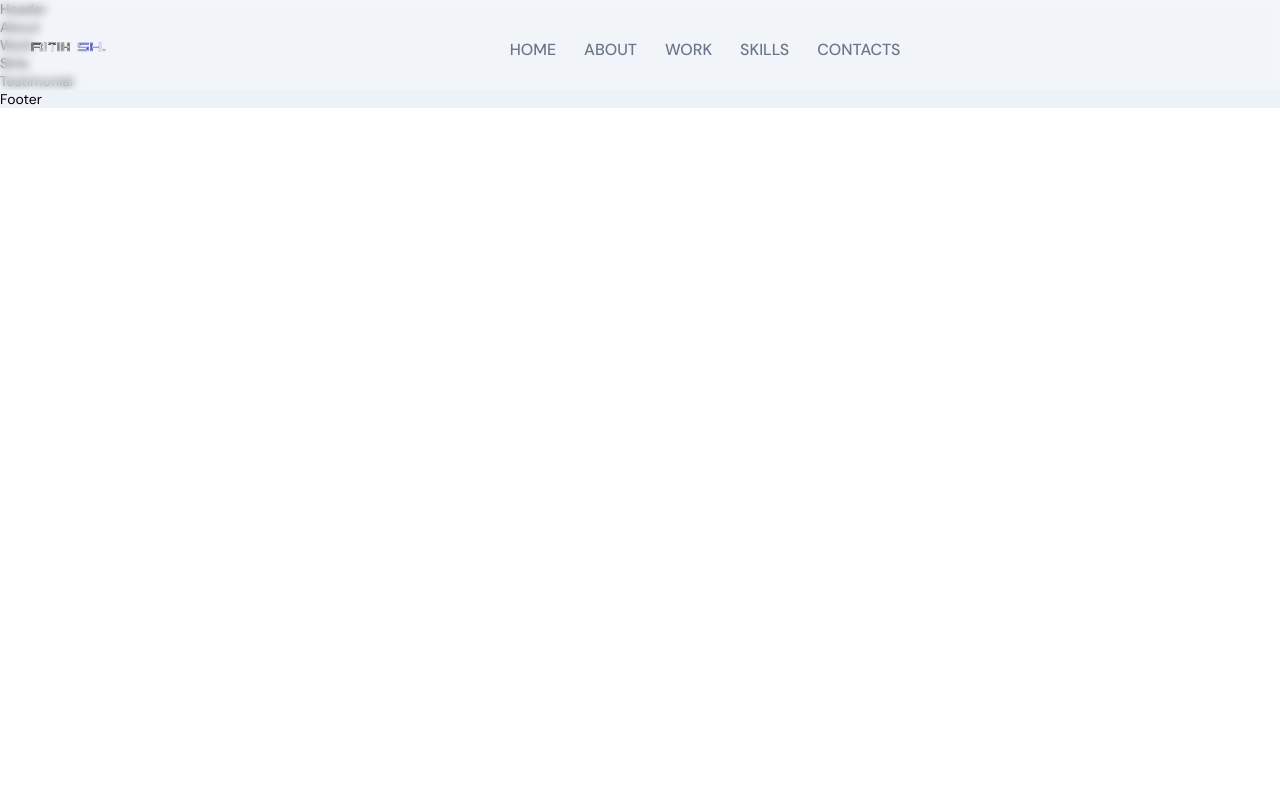
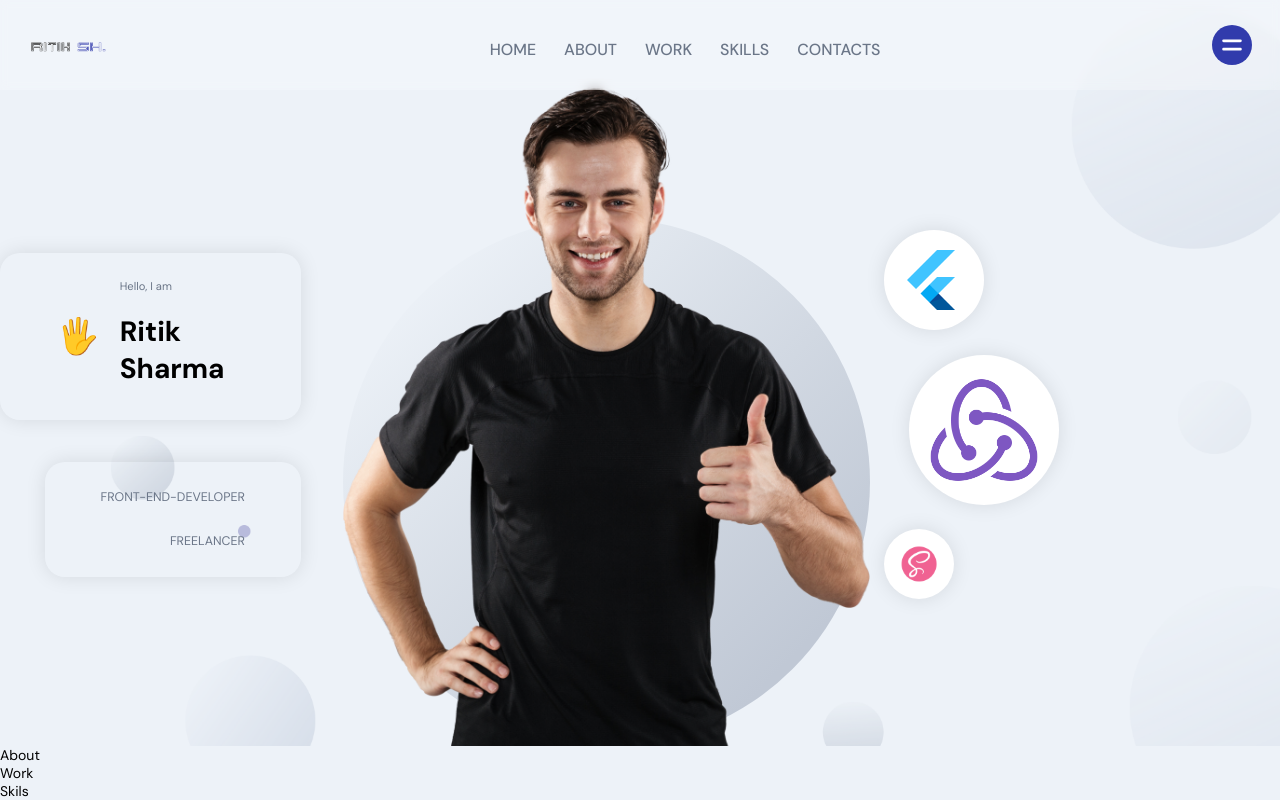
Before and after one commit to ritik7905/portfolio, a React (Create React App) app: page / in a window 1280 px wide. Built offline with nearby package versions, Linux system fonts and the light colour scheme.

Commit message:
ADD: Header_part

```diff
--- a/src/components/Navbar/style.scss
+++ b/src/components/Navbar/style.scss
@@ -24,6 +24,10 @@
         @include desktop-lg {
             width: 180px;
             height: 40px;
+        }
+        @include iphone5 {
+            width: 130px;
+            height: 45px;
         }
     }
 }
@@ -77,10 +81,10 @@
     display: flex;
     justify-content: center;
     align-items: center;
-    display: none;
-    @media screen and (max-width: 700px) {
-        display: block;
-    }
+    // display: none;
+    // @media screen and (max-width: 700px) {
+    //     display: block;
+    // }
     svg {
         font-size: 25px;
         width: 70%;
@@ -113,8 +117,7 @@
             cursor: pointer;
             position: absolute;
             top: 20px;
-            // right: 20px;
-            left: 20;
+            right: 20px;
         }
         ul {
             list-style: none;
@@ -132,7 +135,7 @@
                     text-decoration: none;
                     color: $gray-color;
                     text-transform: uppercase;
-                    font-size: 20px;
+                    font-size: 1rem;
                     font-weight: 500;
                     transition: all 0.3s ease-in-out;
                     &:hover {
--- /dev/null
+++ b/src/container/Header/Header.js
@@ -0,0 +1,72 @@
+import React from 'react'
+import { motion } from "framer-motion"
+import { images } from '../../constants'
+// styles
+import "./style.scss"
+
+const Header = () => {
+
+    const scaleVariants = {
+        whileInView: {
+            scale: [0, 1],
+            opacity: [0, 1],
+            transition: {
+                duration: 1,
+                ease: "easeInOut",
+            }
+        }
+    }
+    return (
+        <div id='home' className='app__header app__flex'>
+            <motion.div
+                whileInView={{ x: [-100, 0], opacity: [0, 1] }}
+                transition={{ duration: 0.5 }}
+                className="app__header-info"
+            >
+                <div className='app__header-badge'>
+                    <div className='badge-cmp app__flex'>
+                        <span>🖐</span>
+                        <div style={{ marginLeft: 20 }}>
+                            <p className='p-text'>Hello, I am</p>
+                            <h1 className='h-text'>Ritik Sharma</h1>
+                        </div>
+                    </div>
+                    <div className="tag-cmp app__flex">
+                        <p className='p-text'>Front-End-Developer</p>
+                        <p className='p-text'>Freelancer</p>
+                    </div>
+                </div>
+            </motion.div>
+            <motion.div
+                whileInView={{ opacity: [0, 1] }}
+                transition={{ duration: 0.5, delayChildren: 0.5 }}
+                className="app__header-img"
+            >
+                <img src={images.profile} alt="Profile_image.." />
+
+                <motion.img whileInView={{ scale: [0, 1] }}
+                    transition={{ duration: 1, ease: "easeInOut" }}
+                    src={images.circle}
+                    className="overlay_circle" />
+
+            </motion.div>
+            <motion.div
+                variants={scaleVariants}
+                whileInView={scaleVariants.whileInView}
+                className="app__hedaer-circles"
+            >
+                {[images.flutter, images.redux, images.sass].map((item, index) => {
+                    return (
+                        <div className='circle-cmp app_flex' key={`circle-${index}`}>
+                            <img src={item} alt="circles" />
+                        </div>
+                    )
+                })}
+
+            </motion.div>
+
+        </div>
+    )
+}
+
+export default Header
--- a/src/container/Header/Header.jsx
+++ /dev/null
@@ -1,9 +0,0 @@
-import React from 'react'
-
-const Header = () => {
-  return (
-    <div>Header</div>
-  )
-}
-
-export default Header
--- a/src/container/Header/style.scss
+++ b/src/container/Header/style.scss
@@ -0,0 +1,165 @@
+@import "../../styles/variables/color";
+#home {
+    position: relative;
+    background: url("../../assets/bgIMG.png");
+    background-size: cover;
+    background-repeat: repeat;
+    background-position: center;
+    .app__wrapper {
+        padding: 0;
+        .copyright {
+            display: none;
+        }
+    }
+}
+
+.app__header {
+    flex: 1;
+    width: 100%;
+    height: 100%;
+    flex-direction: row;
+    padding-top: 6rem;
+    @media screen and (min-width: 2000px) {
+        padding-top: 8rem;
+    }
+    @media screen and (max-width: 1200px) {
+        flex-direction: column;
+        padding-top: 10rem;
+    }
+    @media screen and (max-width: 450px) {
+        padding: 6rem 1rem 2rem;
+    }
+}
+
+.app__header-info {
+    flex: 0.65;
+    display: flex;
+    justify-content: flex-start;
+    height: 100%;
+    align-items: flex-start;
+    flex-direction: column;
+    @media screen and (max-width: 2000px) {
+        width: 100%;
+    }
+}
+
+.app__header-badge {
+    width: 100%;
+    display: flex;
+    justify-content: flex-end;
+    align-items: flex-end;
+    flex-direction: column;
+    .badge-cmp,
+    .tag-cmp {
+        padding: 1rem 4rem;
+        border: $white-color;
+        border-radius: 20px;
+        flex-direction: row;
+        margin-right: 3rem;
+        width: auto;
+        box-shadow: 0 0 20px rgba(0, 0, 0, 0.1);
+    }
+    .tag-cmp {
+        flex-direction: column;
+        margin-top: 3rem;
+        p {
+            width: 100%;
+            text-transform: uppercase;
+            text-align: right;
+            font-size: 0.89rem;
+        }
+    }
+    span {
+        font-size: 2.5rem;
+        @media screen and (min-width: 2000px) {
+            font-size: 5rem;
+        }
+        @media screen and (max-width: 1200px) {
+            justify-content: flex-start;
+            align-items: flex-start;
+        }
+    }
+}
+
+.app__hedaer-circles {
+    flex: 0.75;
+    display: flex;
+    flex-direction: column;
+    justify-content: space-evenly;
+    align-items: flex-start;
+    height: 100%;
+    margin-left: 1rem;
+    div {
+        width: 100px;
+        height: 100px;
+        border-radius: 50%;
+        background: $white-color;
+        box-shadow: 0 0 20px rgba(0, 0, 0, 0.1);
+        padding: 1rem;
+        img {
+            width: 100%;
+            height: 100%;
+        }
+        &:nth-child(1) {
+            width: 100px;
+            height: 100px;
+        }
+        &:nth-child(2) {
+            margin: 1.75rem;
+            width: 150px;
+            height: 150px;
+        }
+        &:nth-child(3) {
+            width: 70px;
+            height: 70px;
+        }
+        @media screen and (min-width: 2000px) {
+            &:nth-child(1) {
+                width: 400px;
+                height: 400px;
+            }
+            &:nth-child(2) {
+                width: 170px;
+                height: 170px;
+            }
+            &:nth-child(3) {
+                width: 200px;
+                height: 200px;
+            }
+        }
+    }
+    @media screen and (max-width: 1200px) {
+        width: 100%;
+        flex-direction: row;
+        flex-wrap: wrap;
+        margin-left: 0;
+        div {
+            margin: 1.5rem;
+        }
+    }
+}
+
+.app__header-img {
+    flex: 1;
+    height: 100%;
+    display: flex;
+    justify-content: flex-end;
+    align-items: flex-end;
+    position: relative;
+    img {
+        width: 100%;
+        object-fit: contain;
+        z-index: 1;
+    }
+    .overlay_circle {
+        position: absolute;
+        left: 0;
+        right: 0;
+        bottom: 0;
+        z-index: 0;
+        width: 100%;
+    }
+    @media screen and (max-width: 1200px) {
+        margin: 2rem 0;
+    }
+}
--- a/src/styles/App.scss
+++ b/src/styles/App.scss
@@ -109,7 +109,7 @@ a {
 
 .main-app-container {
     background-color: $primary-color;
-    position: relative;
+    // position: relative;
     overflow-x: hidden;
     z-index: 55;
 }
```
